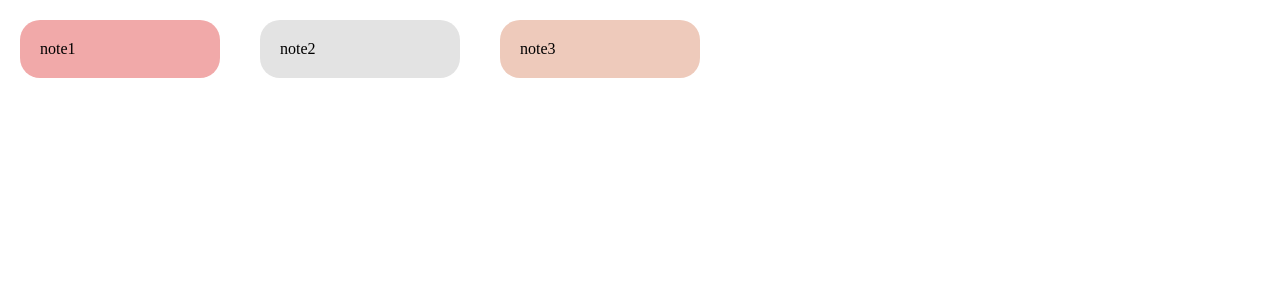
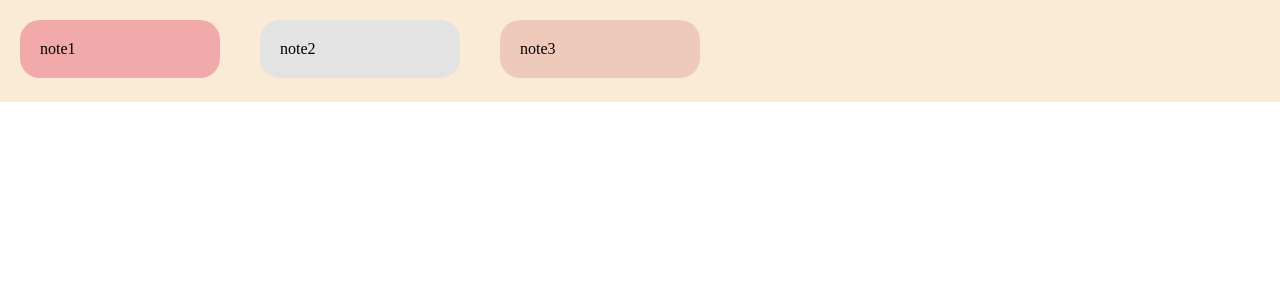
Before and after one commit to busygraybird/notes-and-stickers, a React app: page / in a window 1280 px wide. Shown: the top 300 px of the page. Built offline with nearby package versions, Linux system fonts and the light colour scheme.

Commit message:
Fix config

```diff
--- a/package.json
+++ b/package.json
@@ -34,9 +34,8 @@
     "rollup-plugin-serve": "^1.1.0",
     "rollup-plugin-stylelint": "^1.0.0",
     "rollup-plugin-typescript2": "^0.31.1",
-    "sass": "^1.43.4",
-    "stylelint": "^14.1.0",
-    "typescript-plugin-css-modules": "^3.4.0"
+    "sass": "^1.45.1",
+    "stylelint": "^14.1.0"
   },
   "dependencies": {
     "@types/react": "^17.0.38",
--- a/public/index.html
+++ b/public/index.html
@@ -7,7 +7,6 @@
     </head>
     <body>
         <div id="root"></div>
-        <div id="reminders"></div>
         <script type="text/javascript" src="../build/bundle.js"></script>
     </body>
 </html>
--- a/rollup.config.js
+++ b/rollup.config.js
@@ -7,8 +7,8 @@ import html from 'rollup-plugin-html';
 import postcss from 'rollup-plugin-postcss';
 import stylelint from 'stylelint';
 import image from '@rollup/plugin-image';
-import typescript from "rollup-plugin-typescript2";
-import {eslint} from "rollup-plugin-eslint";
+import typescript from 'rollup-plugin-typescript2';
+import { eslint } from 'rollup-plugin-eslint';
 
 export default {
   input: 'src/index.tsx',
@@ -32,11 +32,13 @@ export default {
       browser: true,
       extensions: ['.js', '.ts', '.tsx', '.css', '.scss'],
     }),
-    eslint(),
     commonjs({
       exclude: 'src/**',
     }),
-    typescript(),
+    typescript({
+      declarations: true,
+    }),
+    eslint(),
     stylelint(),
     postcss({
       extract: false,
--- a/src/ui/App/App.module.scss
+++ b/src/ui/App/App.module.scss
@@ -1,3 +1,7 @@
 .app {
-  &__notes {}
+  background-color: antiquewhite;
+
+  &__notes {
+    min-height: 100vh;
+  }
 }
--- a/src/ui/App/App.tsx
+++ b/src/ui/App/App.tsx
@@ -5,6 +5,7 @@ import styles from './App.module.scss';
 
 const App: FC = () => {
   return (
+    <div className={styles.app}>
       <div className={styles.appNotes}>
         {notes &&
           notes.map((note) => (
@@ -12,6 +13,7 @@ const App: FC = () => {
               {note.text}
             </Note>
           ))}
+      </div>
     </div>
   );
 };
--- a/src/ui/Note/Note.module.scss
+++ b/src/ui/Note/Note.module.scss
@@ -1,6 +1,6 @@
 .note {
   width: 200px;
-  max-height: 400px;
+  max-height: 300px;
   padding: 20px;
   margin: 20px;
   display: inline-block;
--- a/typings.d.ts
+++ /dev/null
@@ -1,4 +0,0 @@
-declare module '*.scss' {
-  const classNames: Record<string, string>;
-  export default classNames;
-}
```
Also changed, not shown: tsconfig.json (+3 -9 lines), typings/typings.d.ts (added, +9 -0 lines), .eslintrc.json, 1 other file (tests, documents, lock files or other folders). Lines whose indentation alone changed are shown as unchanged.
